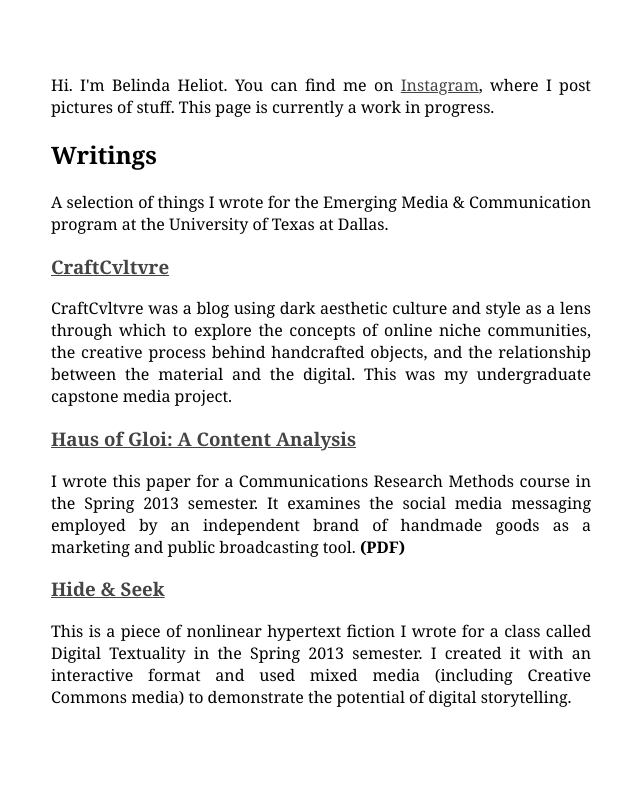
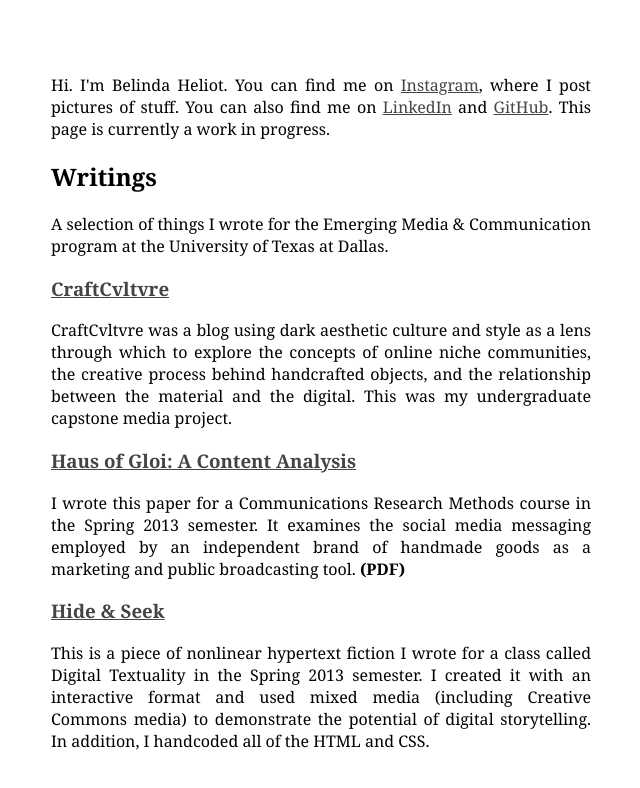
Before and after one commit to bheliot/bheliot.github.io, a plain HTML site: page index.html in a window 1280 px wide. Shown: the whole page, without its empty margins (7-647 px from the left). Drawn offline with Linux system fonts and the light colour scheme.

Commit message:
Added links and text.

```diff
--- a/index.html
+++ b/index.html
@@ -25,7 +25,7 @@
 
 <body>
 <div id="content">
-<p>Hi. I'm Belinda Heliot. You can find me on <a href="http://instagram.com/bheliot">Instagram</a>, where I post pictures of stuff. This page is currently a work in progress.</p>
+<p>Hi. I'm Belinda Heliot. You can find me on <a href="http://instagram.com/bheliot">Instagram</a>, where I post pictures of stuff. You can also find me on <a href="https://www.linkedin.com/in/bheliot">LinkedIn</a> and <a href="https://github.com/bheliot">GitHub</a>. This page is currently a work in progress.</p>
 
 <h2>Writings</h2>
 <p>A selection of things I wrote for the Emerging Media & Communication program at the University of Texas at Dallas.</p>
@@ -37,7 +37,7 @@
 <p>I wrote this paper for a Communications Research Methods course in the Spring 2013 semester. It examines the social media messaging employed by an independent brand of handmade goods as a marketing and public broadcasting tool. <b>(PDF)</b></p>
 
 <h3><a href="https://dl.dropboxusercontent.com/u/106830493/has_prologue/hasprologue.html">Hide & Seek</a></h3>
-<p>This is a piece of nonlinear hypertext fiction I wrote for a class called Digital Textuality in the Spring 2013 semester. I created it with an interactive format and used mixed media (including Creative Commons media) to demonstrate the potential of digital storytelling.</p>
+<p>This is a piece of nonlinear hypertext fiction I wrote for a class called Digital Textuality in the Spring 2013 semester. I created it with an interactive format and used mixed media (including Creative Commons media) to demonstrate the potential of digital storytelling. In addition, I handcoded all of the HTML and CSS.</p>
 </div>
 </body>
 </html>
```
